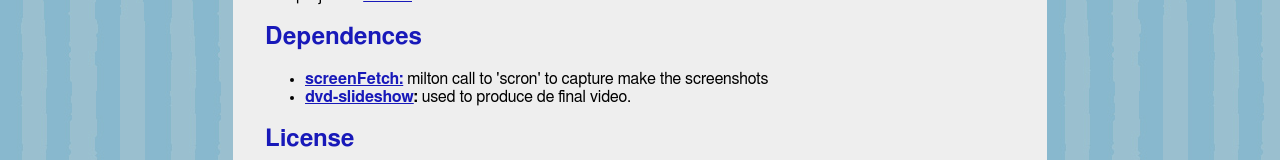
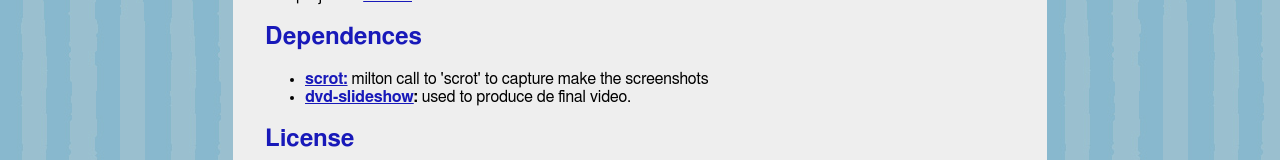
Before and after one commit to Yaco/Milton, a plain HTML site: page index.html in a window 1280 px wide. Shown: the part 1457-1617 px from the top of the page. Drawn offline with Linux system fonts and the light colour scheme.

Commit message:
fixed scrot

```diff
--- a/index.html
+++ b/index.html
@@ -97,7 +97,7 @@ width: 750px;
 
     <h2>Dependences</h2>
 <ul>
-	<li><b><a href="http://github.com/KittyKatt/screenFetch">screenFetch:</a></b> milton call to 'scron' to capture make the screenshots</li>
+	<li><b><a href="http://freshmeat.net/projects/scrot/">scrot:</a></b> milton call to 'scrot' to capture make the screenshots</li>
 	<li><a href="http://dvd-slideshow.sourceforge.net/wiki/Main_Page"><b>dvd-slideshow</a>:</b> used to produce de final video.</li>
 </ul>
 <h2>License</h2>
```
